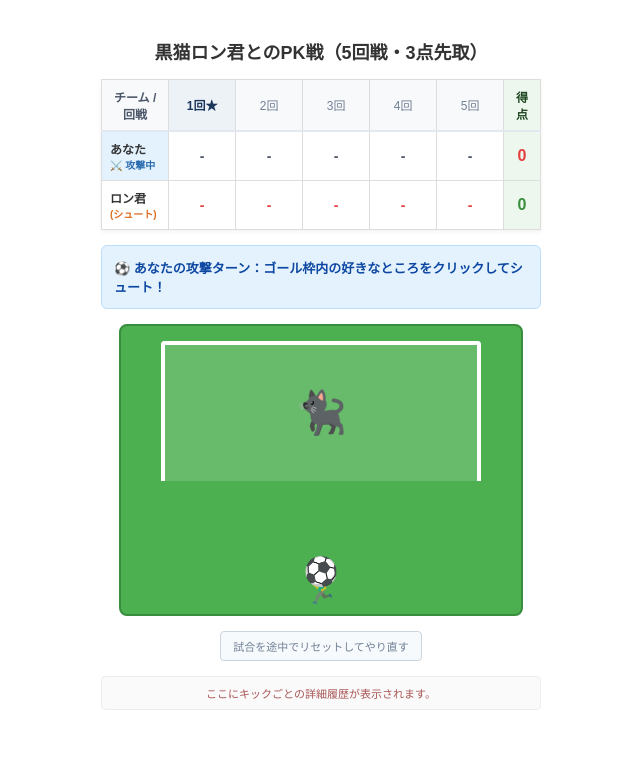
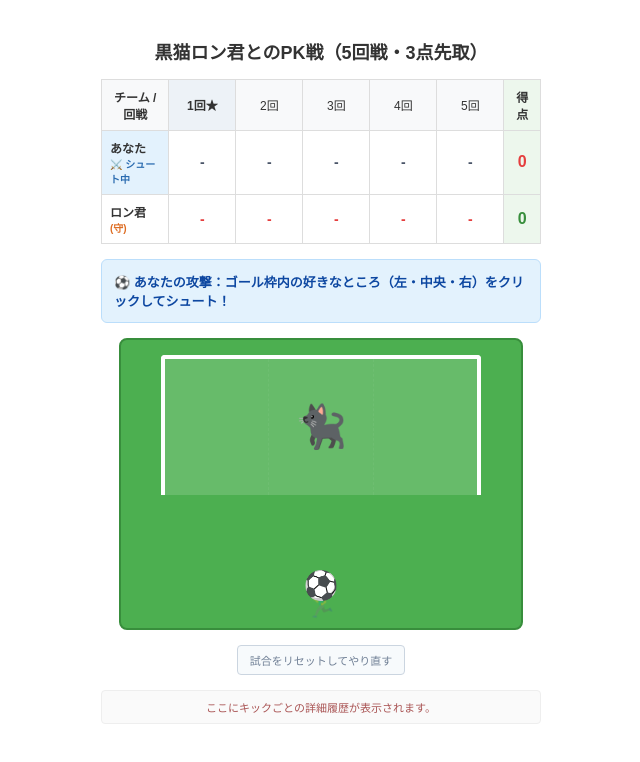
Before and after one commit to maki0315-1617/my-ron-game1-app, a React (Vite) app: page / in a window 1280 px wide. Both pictures are taken after a click on the button "⚽ キックオフ！試合を始める". Shown: the top 762 px of the page, without its empty margins (319-959 px from the left). Built offline with nearby package versions, Linux system fonts and the light colour scheme.

Commit message:
修正２３

```diff
--- a/src/App.jsx
+++ b/src/App.jsx
@@ -7,11 +7,7 @@ export default function Page() {
   const pitchRef = useRef(null);
 
   // ゲーム状態管理
-  // 'setup': 開始前
-  // 'attack': あなたの攻撃（クリック待ち）
-  // 'attack_result': あなたのシュート結果（「守備へ進む」ボタン待ち）
-  // 'defend': ロン君の攻撃／あなたの守備（ボタン選択待ち）
-  // 'game_over': 試合終了
+  // 'setup', 'attack', 'attack_result', 'countdown', 'defend_click', 'game_over'
   const [gameState, setGameState] = useState('setup');
 
   const [playerScore, setPlayerScore] = useState(0);
@@ -20,15 +16,21 @@ export default function Page() {
   const [message, setMessage] = useState('準備ができたら下の「キックオフ！」ボタンを押してね！');
   const [logs, setLogs] = useState([]);
 
+  // カウントダウン用の数字
+  const [countdownNum, setCountdownNum] = useState(3);
+
   // マトリックス表用の履歴（〇, ×, null）
   const [playerHistory, setPlayerHistory] = useState([null, null, null, null, null]);
   const [ronHistory, setRonHistory] = useState([null, null, null, null, null]);
 
-  // 位置・演出用の位置データ
+  // 位置データ（％指定）
   const [ballLeft, setBallLeft] = useState('50%');
   const [ballTop, setBallTop] = useState('85%');
   const [keeperLeft, setKeeperLeft] = useState('50%');
   const [keeperTop, setKeeperTop] = useState('30%');
+
+  // ロン君がどこに蹴るかの内部状態
+  const [ronTargetCourse, setRonTargetCourse] = useState('中央');
 
   useEffect(() => {
     setIsMounted(true);
@@ -37,42 +39,29 @@ export default function Page() {
   // ゲームスタート
   const handleStart = () => {
     setGameState('attack');
-    setMessage('⚽ あなたの攻撃ターン：ゴール枠内の好きなところをクリックしてシュート！');
+    setMessage('⚽ あなたの攻撃：ゴール枠内の好きなところ（左・中央・右）をクリックしてシュート！');
     setBallLeft('50%');
     setBallTop('85%');
     setKeeperLeft('50%');
+    setKeeperTop('30%');
   };
 
   // あなたの攻撃（クリックシュート）
-  const handlePitchClick = (e) => {
+  const handlePitchClickAttack = (course) => {
     if (gameState !== 'attack') return;
-    if (!pitchRef.current) return;
-
-    // 安全な座標の即時ロック
-    const clientX = e.clientX;
-    const clientY = e.clientY;
-    const rect = pitchRef.current.getBoundingClientRect();
-    if (!rect) return;
-
-    const clickX = clientX - rect.left;
-    const clickY = clientY - rect.top;
-
-    // 枠外クリックは無視
-    if (clickY > 180 || clickX < 0 || clickX > 400) return;
-
-    const bLeft = (clickX / 400) * 100;
-    const bTop = (clickY / 288) * 100;
 
     // ロン君キーパーの移動方向をランダム決定
-    const ronRandX = 20 + Math.random() * 60;
+    const courses = ['左', '中央', '右'];
+    const ronCourse = courses[Math.floor(Math.random() * 3)];
 
-    setBallLeft(`${bLeft}%`);
-    setBallTop(`${bTop}%`);
-    setKeeperLeft(`${ronRandX}%`);
+    const posMap = { '左': '25%', '中央': '50%', '右': '75%' };
 
-    const distance = Math.abs(bLeft - ronRandX);
-    const isGoal = distance > 15;
+    // ボールがゴールへ、ロン君が守りへ動く
+    setBallLeft(posMap[course]);
+    setBallTop('30%');
+    setKeeperLeft(posMap[ronCourse]);
 
+    const isGoal = course !== ronCourse;
     let resultText = '';
     let newScore = playerScore;
     const nextPlayerHistory = [...playerHistory];
@@ -89,33 +78,59 @@ export default function Page() {
 
     setPlayerHistory(nextPlayerHistory);
     const rNum = currentRound + 1;
-    setLogs(prev => [`【${rNum}回戦・あなたの攻撃】 ➔ ${resultText}`, ...prev]);
-    setMessage(`${resultText} ➔ あなたの攻撃終了。次は守備の番です。「守備フェーズへ進む」を押してください。`);
+    setLogs(prev => [`【${rNum}回戦・あなたの攻撃】 ${course}を狙った ➔ ロン君は${ronCourse}を守った：${resultText}`, ...prev]);
+    setMessage(`${resultText} ➔ あなたの攻撃終了。次は守備です。「守備フェーズへ進む」を押すとカウントダウンが始まります！`);
     setGameState('attack_result');
   };
 
-  // 守備フェーズへの切り替え
-  const goToDefendPhase = () => {
-    setGameState('defend');
-    setMessage('🛡️ あなたの守備ターン：ロン君が蹴ってきます！守る方向（左・中央・右）のボタンを選んで防いで！');
+  // 守備フェーズへの切り替え（カウントダウン開始）
+  const startDefendPhase = () => {
+    setGameState('countdown');
+    setCountdownNum(3);
+    setMessage('🛡️ ロン君の攻撃が来ます！身構えてください！');
+
+    // 初期配置：ロン君が上にいて、ボールも上にある。人間は下（手前）で守る
     setBallLeft('50%');
-    setBallTop('30%');
+    setBallTop('20%');
     setKeeperLeft('50%');
+    setKeeperTop('85%');
+
+    // ロン君のシュートコースをあらかじめ裏で決定
+    const courses = ['左', '中央', '右'];
+    const ronChoice = courses[Math.floor(Math.random() * 3)];
+    setRonTargetCourse(ronChoice);
+
+    // 3, 2, 1 のタイマー開始
+    let count = 3;
+    const timer = setInterval(() => {
+      count -= 1;
+      if (count > 0) {
+        setCountdownNum(count);
+      } else if (count === 0) {
+        setCountdownNum('KICK!');
+        setMessage('🏃‍♂️ ロン君が蹴った！ピッチの下部（左・中央・右）をクリックしてシュートを止めて！');
+        setGameState('defend_click');
+
+        // ボールが下（手前ゴール側）に向かって飛んでくる演出
+        const posMap = { '左': '25%', '中央': '50%', '右': '75%' };
+        setBallLeft(posMap[ronChoice]);
+        setBallTop('80%');
+
+        clearInterval(timer);
+      }
+    }, 1000);
   };
 
-  // あなたの守備（コースボタン選択）
-  const handleDefendAction = (direction) => {
-    if (gameState !== 'defend') return;
-
-    const directions = ['左', '中央', '右'];
-    const ronChoice = directions[Math.floor(Math.random() * 3)];
+  // あなたの守備（クリックで止める）
+  const handlePitchClickDefend = (course) => {
+    if (gameState !== 'defend_click') return;
 
     const posMap = { '左': '25%', '中央': '50%', '右': '75%' };
-    setKeeperLeft(posMap[direction]);
-    setBallLeft(posMap[ronChoice]);
-    setBallTop('75%');
+    // 人間（GK）を動かす
+    setKeeperLeft(posMap[course]);
 
-    const isSaved = direction === ronChoice;
+    // ロン君のコースと一致していればセーブ成功
+    const isSaved = course === ronTargetCourse;
     let resultText = '';
     let newRonScore = ronScore;
     const nextRonHistory = [...ronHistory];
@@ -132,12 +147,12 @@ export default function Page() {
 
     setRonHistory(nextRonHistory);
     const rNum = currentRound + 1;
-    setLogs(prev => [`【${rNum}回戦・ロン君の攻撃】 ロン君の狙い:${ronChoice} ➔ あなたの守備:${direction} 【${isSaved ? 'セーブ成功' : '失点'}】`, ...prev]);
+    setLogs(prev => [`【${rNum}回戦・ロン君の攻撃】 ロン君の狙い:${ronTargetCourse} ➔ あなたの守備:${course} 【${isSaved ? 'セーブ成功' : '失点'}】`, ...prev]);
 
     const nextRound = currentRound + 1;
     setCurrentRound(nextRound);
 
-    // 勝敗チェック（3点先取または5回戦消化）
+    // 勝敗チェック
     if (playerScore >= 3 && newRonScore < 3) {
       setGameState('game_over');
       setMessage(`🏆 試合終了！あなたの勝ちです！ 🎉（結果：${playerScore} 対 ${newRonScore}）`);
@@ -150,16 +165,18 @@ export default function Page() {
       setMessage(`🏆 5回戦すべて終了しました！ 結果：${finalWinner}（${playerScore} 対 ${newRonScore}）`);
     } else {
       setGameState('attack');
-      setMessage(`${resultText} ➔ 次は第 ${nextRound + 1}回戦です！ゴール枠内をクリックしてシュート！`);
+      setMessage(`${resultText} ➔ 次は第 ${nextRound + 1}回戦です！ゴール内をクリックしてシュート！`);
+      // 次のターン用に初期位置へ戻す
       setTimeout(() => {
         setBallLeft('50%');
         setBallTop('85%');
         setKeeperLeft('50%');
-      }, 1200);
+        setKeeperTop('30%');
+      }, 1500);
     }
   };
 
-  // リセット
+  // 完全リreset
   const resetGame = () => {
     setPlayerScore(0);
     setRonScore(0);
@@ -172,6 +189,7 @@ export default function Page() {
     setBallLeft('50%');
     setBallTop('85%');
     setKeeperLeft('50%');
+    setKeeperTop('30%');
   };
 
   if (!isMounted) {
@@ -182,23 +200,23 @@ export default function Page() {
     <div style={{ padding: '15px', fontFamily: 'sans-serif', maxWidth: '440px', margin: '0 auto', textAlign: 'center', color: '#333333' }}>
       <h2 style={{ fontSize: '18px', marginBottom: '15px', fontWeight: 'bold' }}>黒猫ロン君とのPK戦（5回戦・3点先取）</h2>
 
-      {/* 📊 新設：5回戦マトリックス表（星取表） */}
-      <table style={{ width: '100%', borderCollapse: 'collapse', marginBottom: '15px', fontSize: '12px', background: '#ffffff', border: '1px solid #dddddd', boxShadow: '0 2px 4px rgba(0,0,0,0.05)' }}>
+      {/* 📊 5回戦マトリックス表（星取表） */}
+      <table style={{ width: '100%', borderCollapse: 'collapse', marginBottom: '15px', fontSize: '12px', background: '#ffffff', border: '1px solid #dddddd' }}>
         <thead>
-          <tr style={{ backgroundColor: '#f8f9fa', borderBottom: '2px solid #e2e8f0' }}>
-            <th style={{ padding: '8px', border: '1px solid #dddddd', fontWeight: 'bold', color: '#4a5568' }}>チーム / 回戦</th>
+          <tr style={{ backgroundColor: '#f8f9fa' }}>
+            <th style={{ padding: '8px', border: '1px solid #dddddd', fontWeight: 'bold' }}>チーム / 回戦</th>
             {[1, 2, 3, 4, 5].map((r) => (
-              <th key={r} style={{ padding: '8px', border: '1px solid #dddddd', width: '50px', backgroundColor: currentRound === r - 1 && gameState !== 'game_over' ? '#edf2f7' : 'transparent', color: currentRound === r - 1 && gameState !== 'game_over' ? '#1a365d' : '#718096', fontWeight: currentRound === r - 1 ? 'bold' : 'normal' }}>
+              <th key={r} style={{ padding: '8px', border: '1px solid #dddddd', width: '50px', backgroundColor: currentRound === r - 1 && gameState !== 'game_over' ? '#edf2f7' : 'transparent', fontWeight: currentRound === r - 1 ? 'bold' : 'normal' }}>
                 {r}回{currentRound === r - 1 && gameState !== 'game_over' ? '★' : ''}
               </th>
             ))}
-            <th style={{ padding: '8px', border: '1px solid #dddddd', backgroundColor: '#edf7ed', fontWeight: 'bold', color: '#1e4620' }}>得点</th>
+            <th style={{ padding: '8px', border: '1px solid #dddddd', backgroundColor: '#edf7ed', fontWeight: 'bold' }}>得点</th>
           </tr>
         </thead>
         <tbody>
           <tr>
-            <td style={{ padding: '8px', border: '1px solid #dddddd', fontWeight: 'bold', textAlign: 'left', backgroundColor: gameState === 'attack' || gameState === 'attack_result' ? '#e3f2fd' : 'transparent' }}>
-              あなた <span style={{ fontSize: '10px', color: '#2b6cb0', display: 'block' }}>{gameState === 'attack' ? '⚔️ 攻撃中' : '(シュート)'}</span>
+            <td style={{ padding: '8px', border: '1px solid #dddddd', fontWeight: 'bold', textAlign: 'left', backgroundColor: gameState === 'attack' ? '#e3f2fd' : 'transparent' }}>
+              あなた <span style={{ fontSize: '10px', color: '#2b6cb0', display: 'block' }}>{gameState === 'attack' ? '⚔️ シュート中' : '(攻)'}</span>
             </td>
             {playerHistory.map((h, i) => (
               <td key={i} style={{ padding: '8px', border: '1px solid #dddddd', fontSize: '14px', fontWeight: 'bold', color: h === '〇' ? '#e53e3e' : '#4a5568' }}>
@@ -208,12 +226,12 @@ export default function Page() {
             <td style={{ padding: '8px', border: '1px solid #dddddd', fontWeight: 'bold', fontSize: '16px', backgroundColor: '#edf7ed', color: '#e53e3e' }}>{playerScore}</td>
           </tr>
           <tr>
-            <td style={{ padding: '8px', border: '1px solid #dddddd', fontWeight: 'bold', textAlign: 'left', backgroundColor: gameState === 'defend' ? '#fff3e0' : 'transparent' }}>
-              ロン君 <span style={{ fontSize: '10px', color: '#dd6b20', display: 'block' }}>{gameState === 'defend' ? '⚔️ 攻撃中' : '(シュート)'}</span>
+            <td style={{ padding: '8px', border: '1px solid #dddddd', fontWeight: 'bold', textAlign: 'left', backgroundColor: gameState === 'countdown' || gameState === 'defend_click' ? '#fff3e0' : 'transparent' }}>
+              ロン君 <span style={{ fontSize: '10px', color: '#dd6b20', display: 'block' }}>{(gameState === 'countdown' || gameState === 'defend_click') ? '🛡️ 防御せよ！' : '(守)'}</span>
             </td>
             {ronHistory.map((h, i) => (
               <td key={i} style={{ padding: '8px', border: '1px solid #dddddd', fontSize: '14px', fontWeight: 'bold', color: h === '〇' ? '#388e3c' : '#e53e3e' }}>
-                {h === '〇' ? '×' : h === '×' ? '〇' : '-'}
+                {h === '〇' ? '〇' : h === '×' ? '×' : '-'}
               </td>
             ))}
             <td style={{ padding: '8px', border: '1px solid #dddddd', fontWeight: 'bold', fontSize: '16px', backgroundColor: '#edf7ed', color: '#388e3c' }}>{ronScore}</td>
@@ -221,36 +239,30 @@ export default function Page() {
         </tbody>
       </table>
 
-      {/* 📢 状況に合わせた状況アナウンス */}
+      {/* 📢 状況アナウンス */}
       <div style={{
-        padding: '12px',
-        borderRadius: '6px',
-        fontSize: '13px',
-        fontWeight: 'bold',
-        marginBottom: '15px',
-        border: '1px solid',
-        textAlign: 'left',
-        background: gameState === 'attack' || gameState === 'attack_result' ? '#e3f2fd' : gameState === 'defend' ? '#fff3e0' : gameState === 'game_over' ? '#e8f5e9' : '#f7fafc',
-        color: gameState === 'attack' || gameState === 'attack_result' ? '#0d47a1' : gameState === 'defend' ? '#b78103' : gameState === 'game_over' ? '#1b5e20' : '#4a5568',
-        borderColor: gameState === 'attack' || gameState === 'attack_result' ? '#bbdefb' : gameState === 'defend' ? '#ffe0b2' : gameState === 'game_over' ? '#c8e6c9' : '#cbd5e0'
+        padding: '12px', borderRadius: '6px', fontSize: '13px', fontWeight: 'bold', marginBottom: '15px', border: '1px solid', textAlign: 'left',
+        background: gameState === 'attack' || gameState === 'attack_result' ? '#e3f2fd' : (gameState === 'countdown' || gameState === 'defend_click') ? '#fff3e0' : gameState === 'game_over' ? '#e8f5e9' : '#f7fafc',
+        color: gameState === 'attack' || gameState === 'attack_result' ? '#0d47a1' : (gameState === 'countdown' || gameState === 'defend_click') ? '#b78103' : gameState === 'game_over' ? '#1b5e20' : '#4a5568',
+        borderColor: gameState === 'attack' || gameState === 'attack_result' ? '#bbdefb' : (gameState === 'countdown' || gameState === 'defend_click') ? '#ffe0b2' : '#cbd5e0'
       }}>
         {message}
       </div>
 
-      {/* 🚀 アクションシステムボタン */}
+      {/* 🚀 メインボタンエリア */}
       <div style={{ marginBottom: '15px' }}>
         {gameState === 'setup' && (
-          <button onClick={handleStart} style={{ width: '100%', padding: '12px', fontSize: '16px', fontWeight: 'bold', backgroundColor: '#1976d2', color: '#ffffff', border: 'none', borderRadius: '6px', cursor: 'pointer', boxShadow: '0 2px 4px rgba(0,0,0,0.1)' }}>
+          <button onClick={handleStart} style={{ width: '100%', padding: '12px', fontSize: '16px', fontWeight: 'bold', backgroundColor: '#1976d2', color: '#ffffff', border: 'none', borderRadius: '6px', cursor: 'pointer' }}>
             ⚽ キックオフ！試合を始める
           </button>
         )}
         {gameState === 'attack_result' && (
-          <button onClick={goToDefendPhase} style={{ width: '100%', padding: '12px', fontSize: '16px', fontWeight: 'bold', backgroundColor: '#388e3c', color: '#ffffff', border: 'none', borderRadius: '6px', cursor: 'pointer', boxShadow: '0 2px 4px rgba(0,0,0,0.1)' }}>
-            🛡️ 守備フェーズへ進む (ロン君のキックへ)
+          <button onClick={startDefendPhase} style={{ width: '100%', padding: '12px', fontSize: '16px', fontWeight: 'bold', backgroundColor: '#ff9800', color: '#ffffff', border: 'none', borderRadius: '6px', cursor: 'pointer' }}>
+            🛡️ 守備フェーズへ進む (カウントダウン開始)
           </button>
         )}
         {gameState === 'game_over' && (
-          <button onClick={resetGame} style={{ width: '100%', padding: '12px', fontSize: '16px', fontWeight: 'bold', backgroundColor: '#e53e3e', color: '#ffffff', border: 'none', borderRadius: '6px', cursor: 'pointer', boxShadow: '0 2px 4px rgba(0,0,0,0.1)' }}>
+          <button onClick={resetGame} style={{ width: '100%', padding: '12px', fontSize: '16px', fontWeight: 'bold', backgroundColor: '#e53e3e', color: '#ffffff', border: 'none', borderRadius: '6px', cursor: 'pointer' }}>
             🔄 もう一度最初から遊ぶ
           </button>
         )}
@@ -258,22 +270,25 @@ export default function Page() {
 
       {/* サッカーピッチ */}
       <div style={{ position: 'relative', display: 'flex', flexDirection: 'column', alignItems: 'center', marginBottom: '15px' }}>
-        <div
-          ref={pitchRef}
-          onClick={handlePitchClick}
-          style={{
+        <div style={{
           width: '400px',
           height: '288px',
-            background: gameState === 'defend' ? '#1b4d22' : '#4caf50',
+          background: (gameState === 'countdown' || gameState === 'defend_click') ? '#1b4d22' : '#4caf50',
           position: 'relative',
           borderRadius: '8px',
           overflow: 'hidden',
           border: '2px solid #388e3c',
-            cursor: gameState === 'attack' ? 'crosshair' : 'default',
           transition: 'background-color 0.3s'
-          }}
-        >
-          {/* ゴールポスト */}
+        }}>
+
+          {/* ⏰ カウントダウンオーバーレイ表示 */}
+          {gameState === 'countdown' && (
+            <div style={{ position: 'absolute', inset: 0, background: 'rgba(0,0,0,0.3)', zIndex: 100, display: 'flex', justifyContent: 'center', alignItems: 'center', color: '#ffffff', fontSize: '60px', fontWeight: 'bold', fontStyle: 'italic' }}>
+              {countdownNum}
+            </div>
+          )}
+
+          {/* ゴールポスト（白枠） */}
           <div style={{
             position: 'absolute',
             top: '15px',
@@ -285,10 +300,29 @@ export default function Page() {
             borderRight: '4px solid #ffffff',
             boxSizing: 'border-box',
             background: 'rgba(255, 255, 255, 0.15)',
-            borderRadius: '4px 4px 0 0'
-          }} />
+            borderRadius: '4px 4px 0 0',
+            display: 'flex'
+          }}>
+            {/* ⚔️ あなたの攻撃時用の安全な3分割クリックエリア */}
+            {gameState === 'attack' && (
+              <>
+                <div onClick={() => handlePitchClickAttack('左')} style={{ flex: 1, cursor: 'pointer', zIndex: 50, background: 'transparent' }} />
+                <div onClick={() => handlePitchClickAttack('中央')} style={{ flex: 1, cursor: 'pointer', zIndex: 50, background: 'transparent', borderLeft: '1px dashed rgba(255,255,255,0.05)', borderRight: '1px dashed rgba(255,255,255,0.05)' }} />
+                <div onClick={() => handlePitchClickAttack('右')} style={{ flex: 1, cursor: 'pointer', zIndex: 50, background: 'transparent' }} />
+              </>
+            )}
+          </div>
 
-          {/* キーパー (ロン君 🐈‍⬛ / あなた 🧍) */}
+          {/* 🛡️ あなたの守備時用の下部3分割クリックエリア（ボールを目で見てクリックで守る！） */}
+          {(gameState === 'defend_click') && (
+            <div style={{ position: 'absolute', bottom: '10px', left: '40px', width: '320px', height: '90px', display: 'flex', zIndex: 50 }}>
+              <div onClick={() => handlePitchClickDefend('左')} style={{ flex: 1, cursor: 'pointer', background: 'rgba(255,255,255,0.1)', borderRadius: '4px', margin: '2px', border: '1px dashed rgba(255,255,255,0.3)' }} title="左を守る！" />
+              <div onClick={() => handlePitchClickDefend('中央')} style={{ flex: 1, cursor: 'pointer', background: 'rgba(255,255,255,0.1)', borderRadius: '4px', margin: '2px', border: '1px dashed rgba(255,255,255,0.3)' }} title="中央を守る！" />
+              <div onClick={() => handlePitchClickDefend('右')} style={{ flex: 1, cursor: 'pointer', background: 'rgba(255,255,255,0.1)', borderRadius: '4px', margin: '2px', border: '1px dashed rgba(255,255,255,0.3)' }} title="右を守る！" />
+            </div>
+          )}
+
+          {/* キーパー位置 (ロン君 🐈‍⬛ / あなた 🧍) */}
           <div style={{
             position: 'absolute',
             left: keeperLeft,
@@ -297,9 +331,9 @@ export default function Page() {
             fontSize: '42px',
             zIndex: 10,
             userSelect: 'none',
-            transition: 'left 0.25s ease-out, top 0.25s ease-out'
+            transition: 'left 0.2s ease-out, top 0.2s ease-out'
           }}>
-            {gameState === 'defend' ? '🧍' : '🐈‍⬛'}
+            {(gameState === 'countdown' || gameState === 'defend_click') ? '🧍' : '🐈‍⬛'}
           </div>
 
           {/* サッカーボール ⚽ */}
@@ -316,50 +350,26 @@ export default function Page() {
             ⚽
           </div>
 
-          {/* 下部のキッカー印 */}
-          <div style={{ position: 'absolute', bottom: '8px', left: '50%', transform: 'translateX(-50%)', fontSize: '26px', opacity: 0.8 }}>
-            {gameState === 'defend' ? '🐈‍⬛' : '🏃‍♂️'}
+          {/* 反対側のキッカー役アイコン配置 */}
+          <div style={{ position: 'absolute', bottom: '8px', left: '50%', transform: 'translateX(-50%)', fontSize: '26px', opacity: 0.3 }}>
+            {(gameState === 'countdown' || gameState === 'defend_click') ? '🐈‍⬛' : '🏃‍♂️'}
+          </div>
+          {(gameState === 'countdown' || gameState === 'defend_click') && (
+            <div style={{ position: 'absolute', top: '10px', left: '50%', transform: 'translateX(-50%)', fontSize: '26px', opacity: 0.8 }}>
+              🐈‍⬛
+            </div>
+          )}
         </div>
       </div>
 
-        {/* 🛡️ 守備時の外出しセレクトコントローラー */}
-        {gameState === 'defend' && (
-          <div style={{ width: '400px', background: '#ffffff', padding: '12px', boxSizing: 'border-box', border: '1px solid #cccccc', borderTop: 'none', borderRadius: '0 0 8px 8px', boxShadow: '0 4px 6px rgba(0,0,0,0.1)' }}>
-            <div style={{ fontSize: '13px', fontWeight: 'bold', marginBottom: '8px', color: '#dd6b20' }}>ロン君のシュートを止める方向を選んでください！</div>
-            <div style={{ display: 'flex', gap: '8px' }}>
-              {['左', '中央', '右'].map((dir) => (
-                <button
-                  key={dir}
-                  onClick={() => handleDefendAction(dir)}
-                  style={{
-                    flex: 1,
-                    padding: '12px 0',
-                    fontSize: '14px',
-                    fontWeight: 'bold',
-                    backgroundColor: '#ff9800',
-                    color: '#ffffff',
-                    border: 'none',
-                    borderRadius: '5px',
-                    cursor: 'pointer',
-                    boxShadow: '0 2px 4px rgba(0,0,0,0.15)'
-                  }}
-                >
-                  {dir}を守る！
-                </button>
-              ))}
-            </div>
-          </div>
-        )}
-      </div>
-
-      {/* 途中のリセットコントロール */}
+      {/* 中断リセットボタン */}
       {gameState !== 'setup' && gameState !== 'game_over' && (
         <button onClick={resetGame} style={{ padding: '6px 12px', background: '#f7fafc', border: '1px solid #cbd5e0', borderRadius: '4px', cursor: 'pointer', fontSize: '11px', color: '#718096' }}>
-          試合を途中でリセットしてやり直す
+          試合をリセットしてやり直す
         </button>
       )}
 
-      {/* 試合ログログ */}
+      {/* 履歴ログ */}
       <div style={{ marginTop: '15px' }}>
         <div style={{ maxHeight: '95px', overflowY: 'auto', background: '#fafafa', padding: '8px', borderRadius: '4px', border: '1px solid #eeeeee', fontSize: '11px', color: '#666666', textAlign: 'left' }}>
           {logs.length === 0 && <p style={{ margin: 0, color: '#aa5555', textAlign: 'center' }}>ここにキックごとの詳細履歴が表示されます。</p>}
```
Lines whose indentation alone changed are shown as unchanged.
